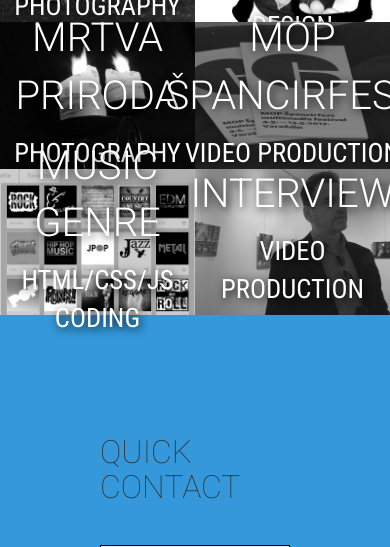
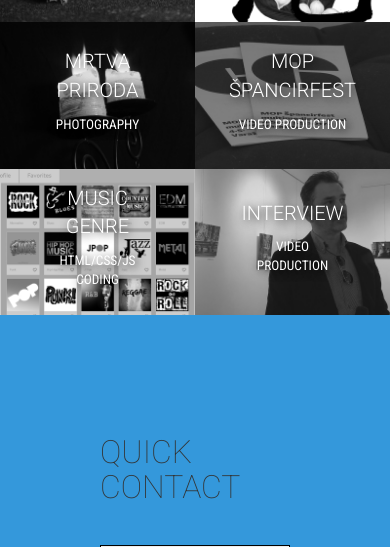
Before and after one commit to filzrna/portfolio, a plain HTML site: page index.html in a window 390 px wide. Shown: the part 724-1271 px from the top of the page. Drawn offline with nearby package versions, Linux system fonts and the light colour scheme.

Commit message:
Add files via upload

```diff
--- a/style.css
+++ b/style.css
@@ -297,3 +297,11 @@ body{
 	text-align: center;
 	font-size: 20pt;
 }
+@media screen and (max-width: 760px){
+	.photo_txt {
+	font-size: 15pt;
+}
+	.txt_s{
+	font-size: 10pt;
+}
+}
```
Also changed, not shown: index.html (+0 -1 lines), my_works.html (+3 -3 lines).
